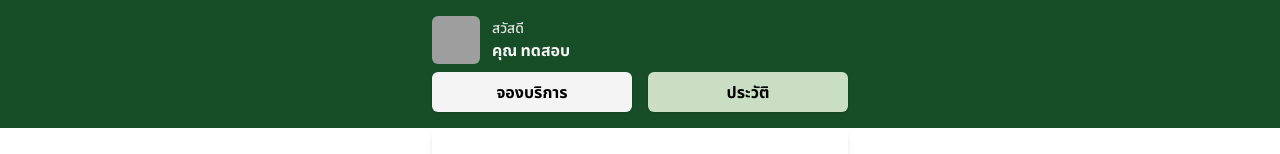
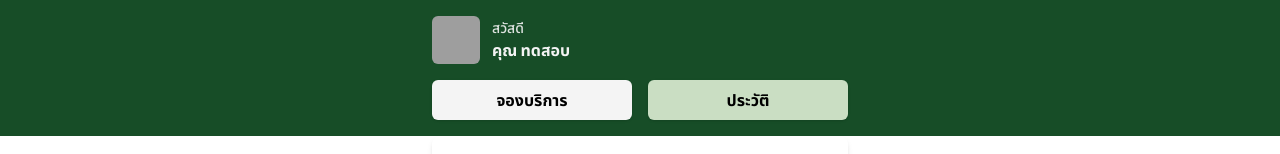
Before and after one commit to yodyaa/YODYA_APPOINTMENT, a Next.js app: page /rewards in a window 1280 px wide. Shown: the top 154 px of the page. Built offline with nearby package versions, Linux system fonts and the light colour scheme; no server answers; the database is empty; grey boxes are pictures that could not be loaded.

Commit message:
Update CustomerHeader.js

```diff
--- a/src/app/components/CustomerHeader.js
+++ b/src/app/components/CustomerHeader.js
@@ -57,7 +57,7 @@
             </header>
 
             {showActionButtons && (
-                <div className=" grid grid-cols-2 gap-4">
+                <div className=" grid grid-cols-2 gap-4 mt-2">
                     <button
                         onClick={() => router.push('/appointment')}
                         className="bg-secondary text-primary shadow-sm rounded-md py-2 font-semibold text-md hover:shadow-md transition-shadow"
```
